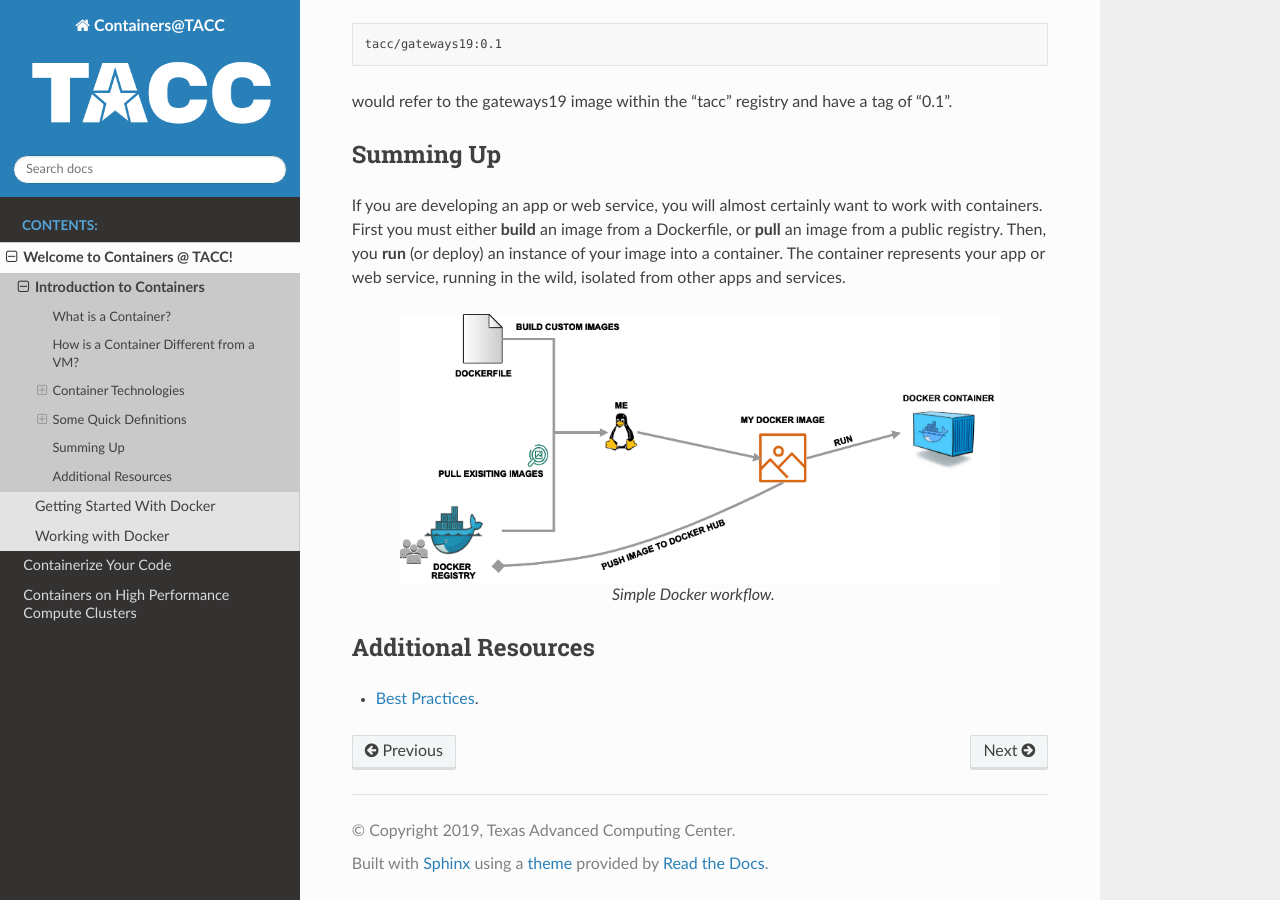
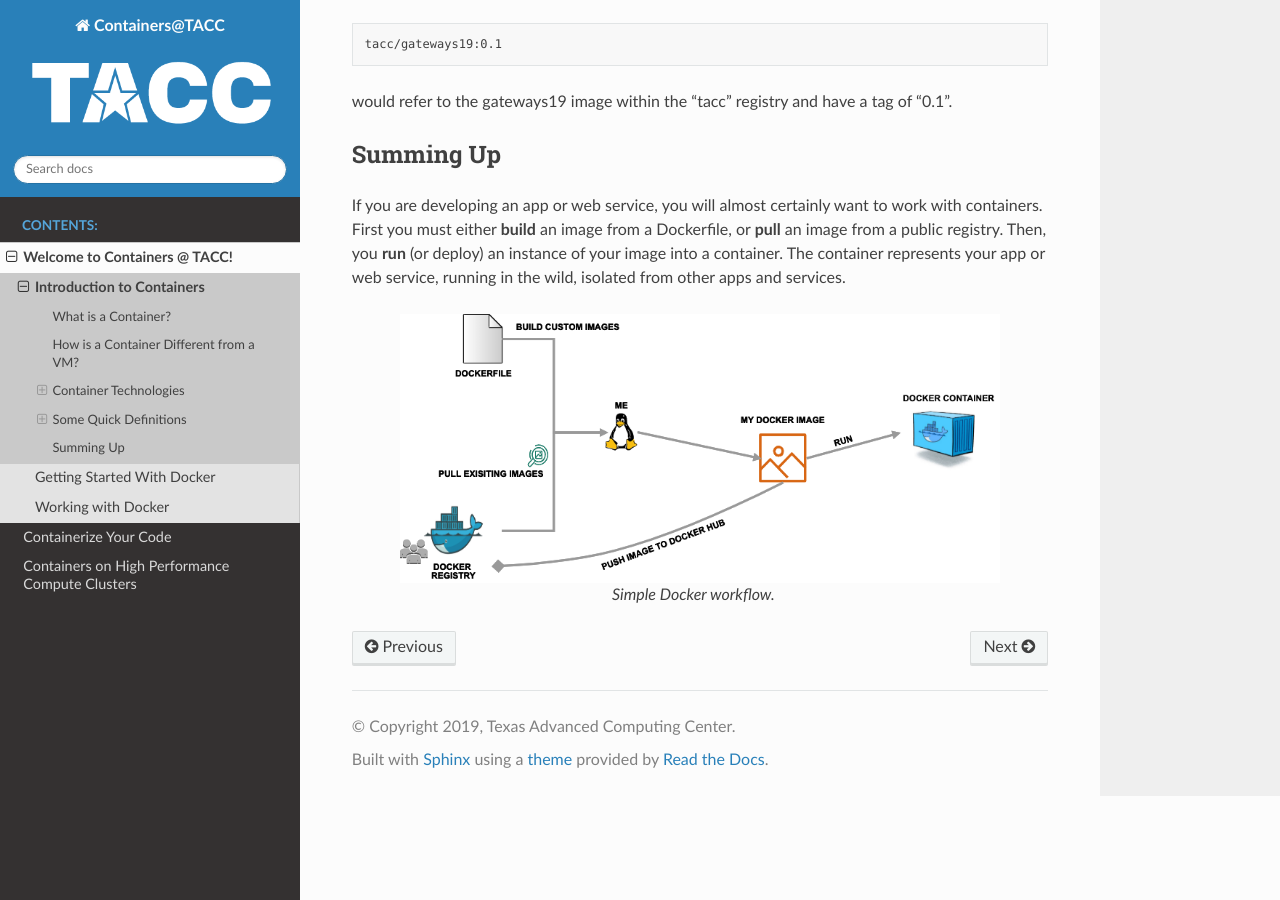
Before and after one commit to TACC/containers_at_tacc, a Sphinx documentation site: the page built from docs/containers/01.intro.rst, in a window 1280 px wide and 900 px high, scrolled down 3279 px. Built offline with Sphinx 7.4.7 and the Read the Docs theme 2.0.0, drawn with Linux system fonts in a browser that asks for light colours.

Commit message:
deleted unnecessary link

```diff
--- a/docs/containers/01.intro.rst
+++ b/docs/containers/01.intro.rst
@@ -176,11 +176,3 @@
    :align: center
 
    Simple Docker workflow.
-
-
-
-
-Additional Resources
---------------------
-
-* `Best Practices <https://docs.docker.com/develop/develop-images/dockerfile_best-practices/>`_.
```
